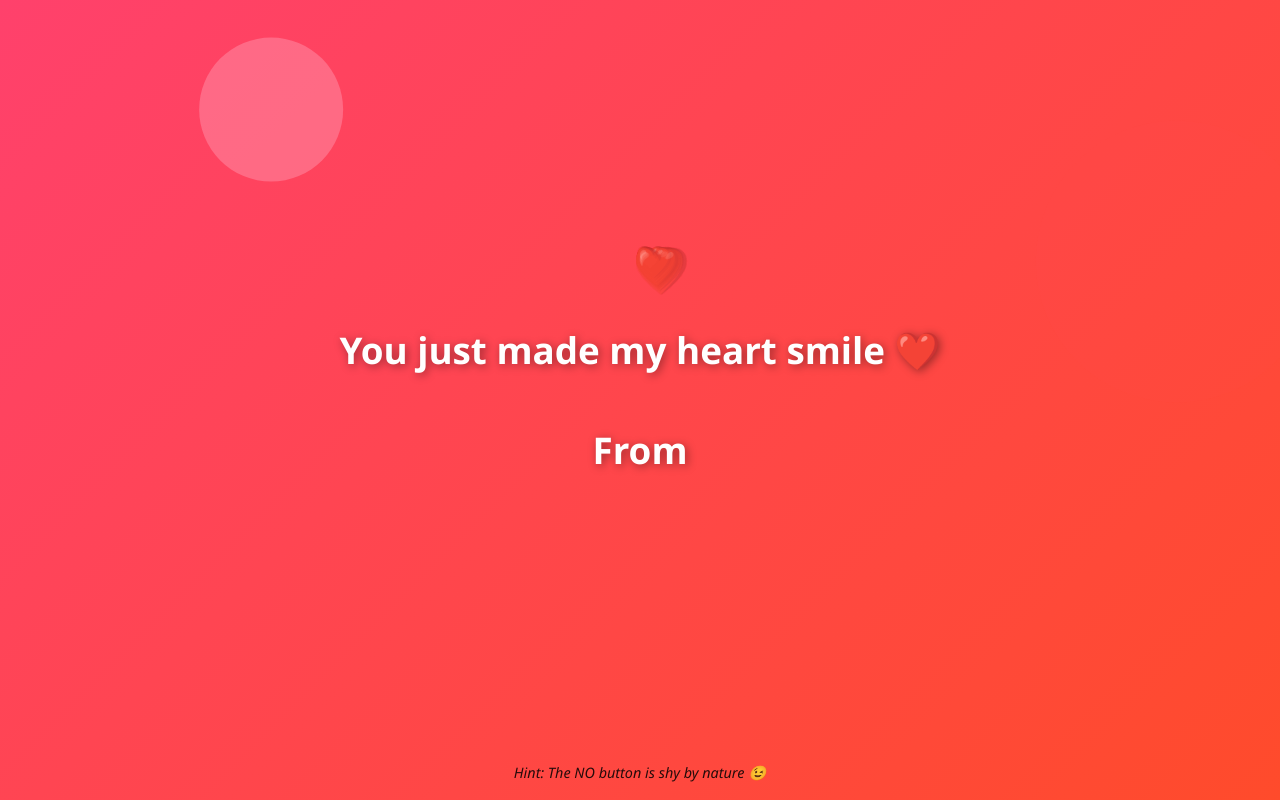
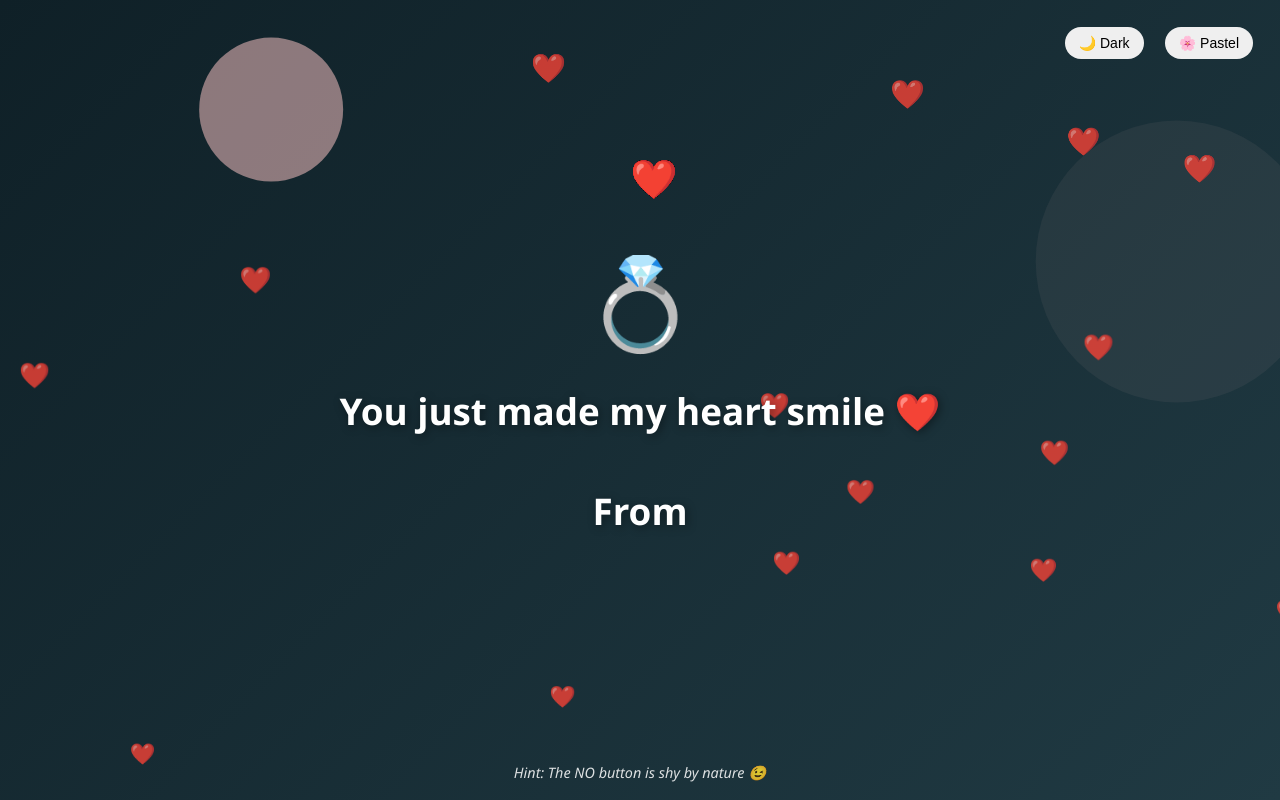
Before and after one commit to Anniee89/Valentinee, a plain HTML site: page index.html in a window 1280 px wide. Both pictures are taken after a click on the button "YES ❤️". Drawn offline with Linux system fonts and the light colour scheme.

Commit message:
Update index.html

```diff
--- a/index.html
+++ b/index.html
@@ -2,24 +2,44 @@
 <html lang="en">
 <head>
 <meta charset="UTF-8">
-<title>Valentine Proposal ❤️</title>
+<title>Valentine Proposal 💖</title>
 <meta name="viewport" content="width=device-width, initial-scale=1.0">
 
 <style>
+:root {
+    --bg1: #ff416c;
+    --bg2: #ff4b2b;
+    --text: white;
+}
+
+/* 🌙 Dark Mode */
+body.dark {
+    --bg1: #0f2027;
+    --bg2: #203a43;
+    --text: #ffffff;
+}
+
+/* 🌸 Pastel Mode */
+body.pastel {
+    --bg1: #fbc2eb;
+    --bg2: #a6c1ee;
+    --text: #2b2b2b;
+}
+
 body {
     margin: 0;
     height: 100vh;
     overflow: hidden;
     font-family: 'Segoe UI', sans-serif;
-    background: linear-gradient(135deg, #ff416c, #ff4b2b);
+    background: linear-gradient(135deg, var(--bg1), var(--bg2));
     display: flex;
     justify-content: center;
     align-items: center;
+    color: var(--text);
 }
 
 .container {
     text-align: center;
-    color: white;
     z-index: 2;
     padding: 20px;
 }
@@ -50,6 +70,7 @@ button {
     position: absolute;
 }
 
+/* 💡 Hint */
 .hint {
     position: fixed;
     bottom: 18px;
@@ -58,39 +79,82 @@ button {
     font-size: 0.9em;
     opacity: 0.85;
     font-style: italic;
-    text-align: center;
 }
 
+/* 💕 Floating Hearts */
+.floating-heart {
+    position: fixed;
+    bottom: -20px;
+    font-size: 20px;
+    animation: float 8s linear infinite;
+    opacity: 0.8;
+}
+
+@keyframes float {
+    0% { transform: translateY(0) scale(1); }
+    100% { transform: translateY(-110vh) scale(1.5); }
+}
+
+/* 💥 Heart Explosion */
 .heart {
     position: fixed;
     font-size: 22px;
     pointer-events: none;
-    animation: floatUp 4s linear forwards;
+    animation: burst 4s linear forwards;
 }
 
-@keyframes floatUp {
-    0% { transform: translateY(0) scale(1); opacity: 1; }
-    100% { transform: translateY(-220px) scale(1.5); opacity: 0; }
+@keyframes burst {
+    0% { transform: scale(1); opacity: 1; }
+    100% { transform: scale(2) translateY(-200px); opacity: 0; }
 }
 
+/* 💍 Ring */
+.ring {
+    font-size: 90px;
+    animation: ringPop 1.5s ease-out forwards;
+}
+
+@keyframes ringPop {
+    0% { transform: scale(0); opacity: 0; }
+    100% { transform: scale(1); opacity: 1; }
+}
+
+/* 🎆 Fireworks */
 canvas {
     position: fixed;
     top: 0;
     left: 0;
     pointer-events: none;
 }
+
+/* 🎛 Mode Toggle */
+.mode-switch {
+    position: fixed;
+    top: 15px;
+    right: 15px;
+}
+
+.mode-switch button {
+    padding: 8px 14px;
+    font-size: 14px;
+    margin-left: 5px;
+}
 </style>
 </head>
 
-<body>
+<body class="dark">
 
 <!-- 🎵 Music -->
 <audio id="music" loop>
-    <!-- Replace with your Drive direct link or mp3 -->
     <source src="https://www.soundhelix.com/examples/mp3/SoundHelix-Song-13.mp3" type="audio/mpeg">
 </audio>
 
 <canvas id="fireworks"></canvas>
+
+<div class="mode-switch">
+    <button onclick="setMode('dark')">🌙 Dark</button>
+    <button onclick="setMode('pastel')">🌸 Pastel</button>
+</div>
 
 <div class="container" id="main">
     <h1>Will you be my Valentine? 💕</h1>
@@ -101,41 +165,48 @@ canvas {
 <div class="hint">Hint: The NO button is shy by nature 😉</div>
 
 <script>
+/* 🏃 NO button */
 const noBtn = document.getElementById("no");
 noBtn.addEventListener("mouseover", moveNo);
 noBtn.addEventListener("touchstart", moveNo);
 
 function moveNo() {
-    const x = Math.random() * (window.innerWidth - 120);
-    const y = Math.random() * (window.innerHeight - 80);
-    noBtn.style.left = x + "px";
-    noBtn.style.top = y + "px";
+    noBtn.style.left = Math.random() * (window.innerWidth - 120) + "px";
+    noBtn.style.top = Math.random() * (window.innerHeight - 80) + "px";
 }
 
+/* 💕 Floating Hearts Generator */
+setInterval(() => {
+    const h = document.createElement("div");
+    h.className = "floating-heart";
+    h.innerHTML = "❤️";
+    h.style.left = Math.random() * 100 + "vw";
+    h.style.animationDuration = (Math.random() * 4 + 6) + "s";
+    document.body.appendChild(h);
+    setTimeout(() => h.remove(), 9000);
+}, 500);
+
+/* 💥 Heart Explosion */
 function heartExplosion(x, y) {
-    for (let i = 0; i < 35; i++) {
+    for (let i = 0; i < 30; i++) {
         const heart = document.createElement("div");
         heart.className = "heart";
         heart.innerHTML = "❤️";
         heart.style.left = x + "px";
         heart.style.top = y + "px";
-        heart.style.fontSize = (Math.random() * 20 + 15) + "px";
         document.body.appendChild(heart);
         setTimeout(() => heart.remove(), 4000);
     }
 }
 
-function typeWriter(text, element, speed = 60) {
+/* ✍️ Typewriter */
+function typeWriter(text, el, speed = 60) {
     let i = 0;
     const formatted = text.replace(/\n/g, "<br>");
-    function typing() {
-        element.innerHTML = formatted.substring(0, i);
-        i++;
-        if (i <= formatted.length) {
-            setTimeout(typing, speed);
-        }
-    }
-    typing();
+    (function typing() {
+        el.innerHTML = formatted.substring(0, i++);
+        if (i <= formatted.length) setTimeout(typing, speed);
+    })();
 }
 
 /* 🎆 Fireworks */
@@ -143,39 +214,36 @@ const canvas = document.getElementById("fireworks");
 const ctx = canvas.getContext("2d");
 canvas.width = window.innerWidth;
 canvas.height = window.innerHeight;
-
 let fireworks = [];
 
 function createFirework() {
-    fireworks.push({
-        x: Math.random() * canvas.width,
-        y: Math.random() * canvas.height / 2,
-        r: 0,
-        alpha: 1
-    });
+    fireworks.push({x: Math.random()*canvas.width, y: Math.random()*canvas.height/2, r:0, a:1});
 }
 
 function drawFireworks() {
-    ctx.clearRect(0, 0, canvas.width, canvas.height);
-    fireworks.forEach((f, i) => {
+    ctx.clearRect(0,0,canvas.width,canvas.height);
+    fireworks.forEach((f,i)=>{
         ctx.beginPath();
-        ctx.arc(f.x, f.y, f.r, 0, Math.PI * 2);
-        ctx.fillStyle = `rgba(255, ${Math.random()*200}, ${Math.random()*200}, ${f.alpha})`;
+        ctx.arc(f.x,f.y,f.r,0,Math.PI*2);
+        ctx.fillStyle=`rgba(255,200,200,${f.a})`;
         ctx.fill();
-        f.r += 3;
-        f.alpha -= 0.02;
-        if (f.alpha <= 0) fireworks.splice(i, 1);
+        f.r+=3; f.a-=0.02;
+        if(f.a<=0) fireworks.splice(i,1);
     });
     requestAnimationFrame(drawFireworks);
 }
 
+/* 💍 YES Click */
 function yesClicked() {
     document.getElementById("music").play();
-    heartExplosion(window.innerWidth / 2, window.innerHeight / 2);
+    heartExplosion(innerWidth/2, innerHeight/2);
     setInterval(createFirework, 400);
     drawFireworks();
 
-    document.getElementById("main").innerHTML = `<h1 id="msg"></h1>`;
+    document.getElementById("main").innerHTML = `
+        <div class="ring">💍</div>
+        <h1 id="msg"></h1>
+    `;
 
     const message =
         "You just made my heart smile ❤️\n\n" +
@@ -185,6 +253,11 @@ function yesClicked() {
 
     typeWriter(message, document.getElementById("msg"), 65);
 }
+
+/* 🌙 / 🌸 Mode Switch */
+function setMode(mode) {
+    document.body.className = mode;
+}
 </script>
 
 </body>
```
